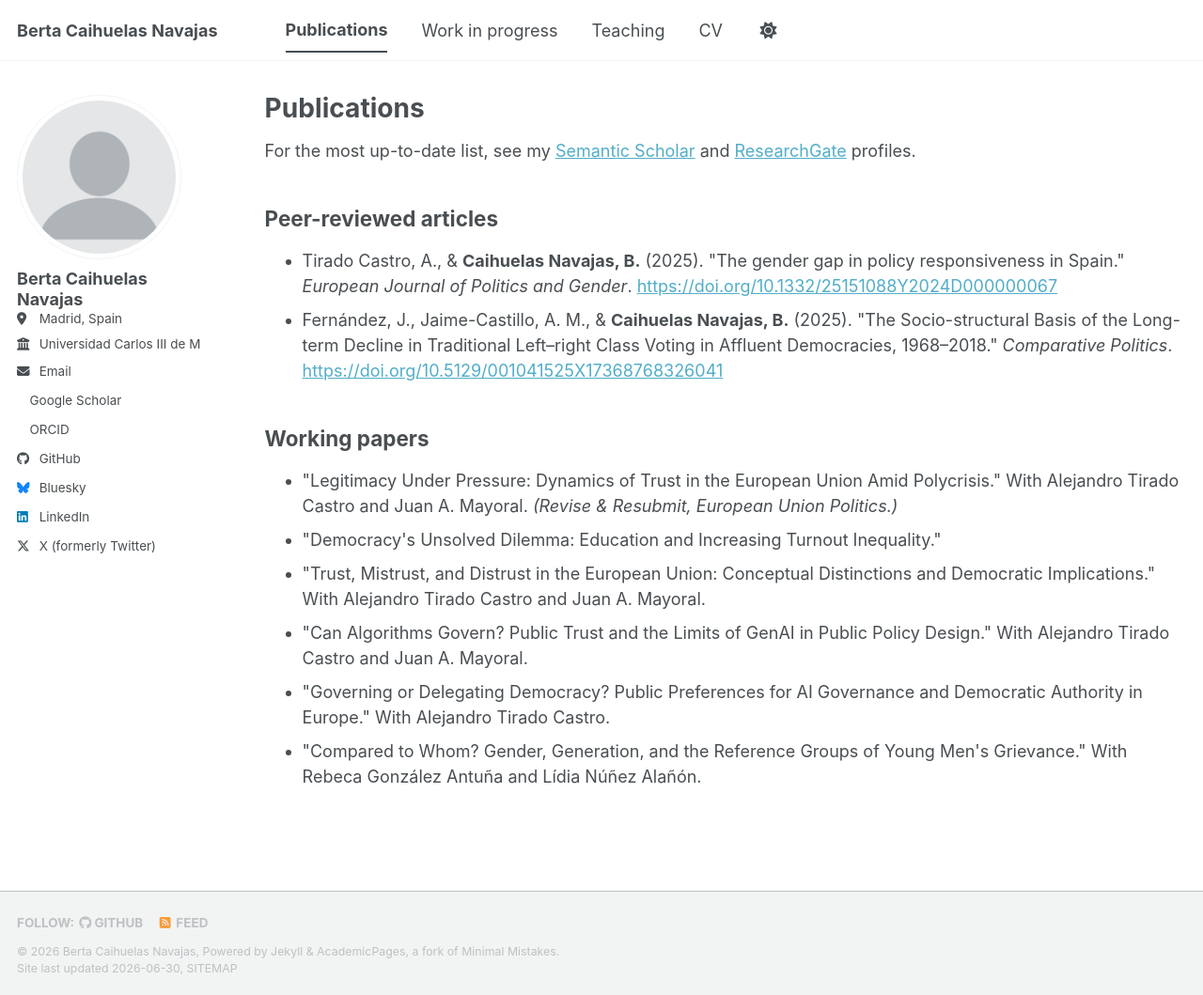
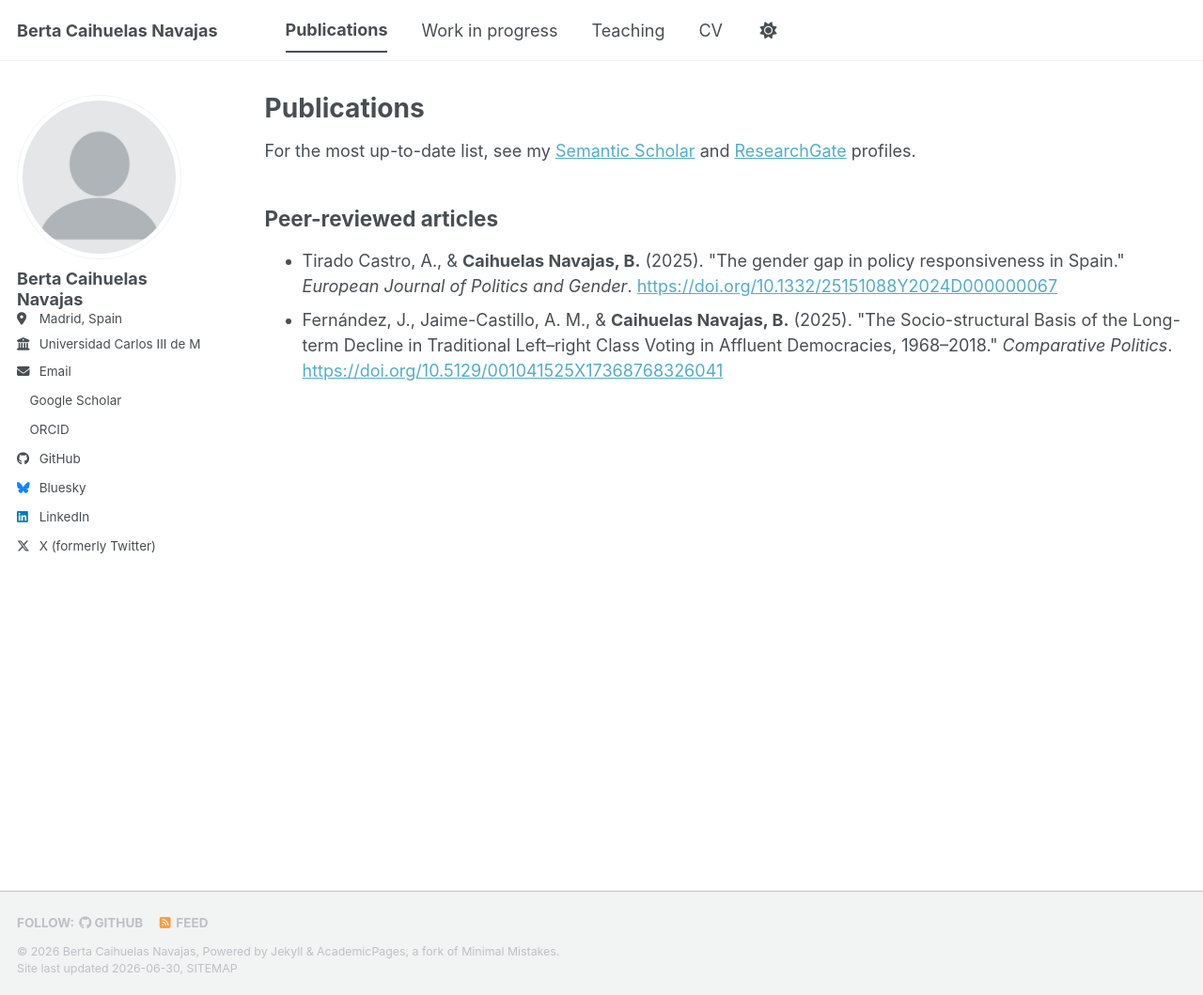
Before and after one commit to bcaihuelas/bcaihuelas.github.io, a Jekyll site: the page built from _pages/publications.html, in a window 1280 px wide and 1059 px high. Shown: the whole window at 94% size. Built offline with Jekyll 4.4.1, drawn with Linux system fonts in a browser that asks for light colours; a style sheet for code colours, icons or effects is not loaded.

Commit message:
Update publications.html

```diff
--- a/_pages/publications.html
+++ b/_pages/publications.html
@@ -25,32 +25,3 @@ author_profile: true
     <a href="https://doi.org/10.5129/001041525X17368768326041">https://doi.org/10.5129/001041525X17368768326041</a>
   </li>
 </ul>
-
-<h2>Working papers</h2>
-
-<ul>
-  <li>
-    "Legitimacy Under Pressure: Dynamics of Trust in the European Union Amid Polycrisis."
-    With Alejandro Tirado Castro and Juan A. Mayoral.
-    <i>(Revise &amp; Resubmit, European Union Politics.)</i>
-  </li>
-  <li>
-    "Democracy's Unsolved Dilemma: Education and Increasing Turnout Inequality."
-  </li>
-  <li>
-    "Trust, Mistrust, and Distrust in the European Union: Conceptual Distinctions and Democratic Implications."
-    With Alejandro Tirado Castro and Juan A. Mayoral.
-  </li>
-  <li>
-    "Can Algorithms Govern? Public Trust and the Limits of GenAI in Public Policy Design."
-    With Alejandro Tirado Castro and Juan A. Mayoral.
-  </li>
-  <li>
-    "Governing or Delegating Democracy? Public Preferences for AI Governance and Democratic Authority in Europe."
-    With Alejandro Tirado Castro.
-  </li>
-  <li>
-    "Compared to Whom? Gender, Generation, and the Reference Groups of Young Men's Grievance."
-    With Rebeca González Antuña and Lídia Núñez Alañón.
-  </li>
-</ul>
```
